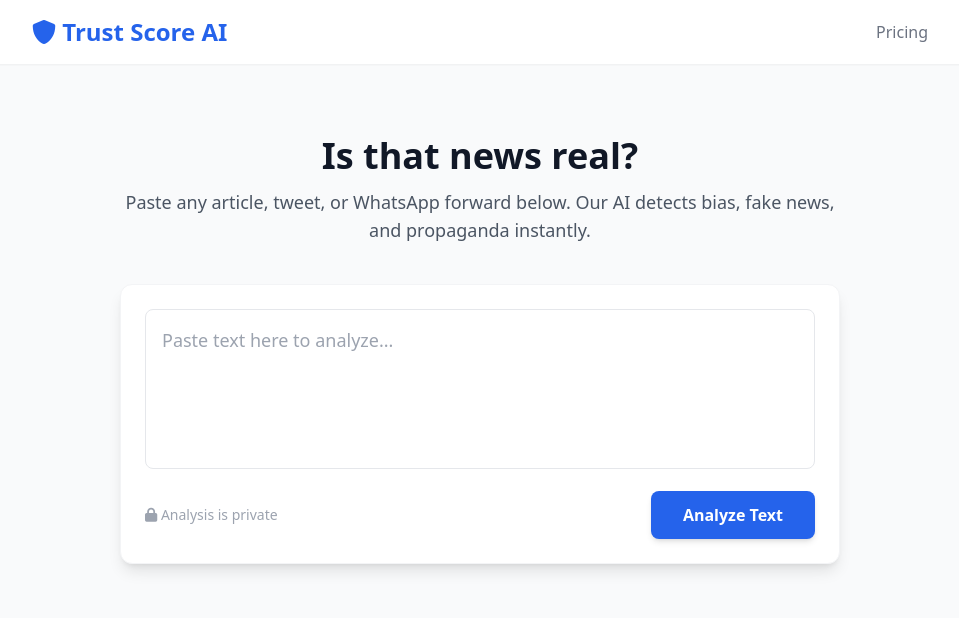
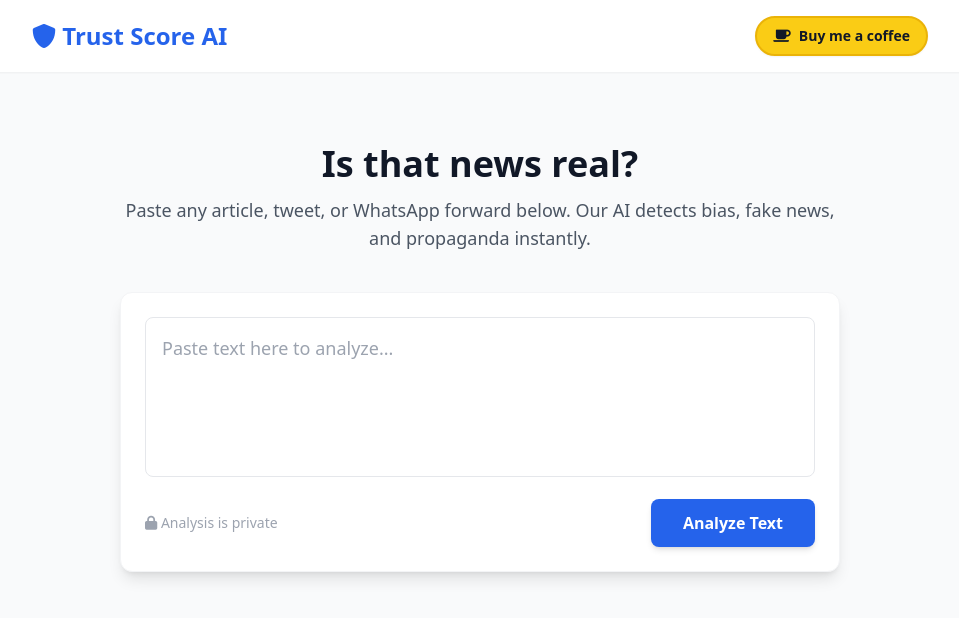
Before and after one commit to vaibhav003-web/trust-score-backend, a plain HTML site: page index.html in a window 1280 px wide. Shown: the whole page, without its empty margins (160-1119 px from the left). Drawn offline with nearby package versions, Linux system fonts and the light colour scheme.

Commit message:
Add support button to index.html
Added a 'Buy me a coffee' button to support the project.

```diff
--- a/index.html
+++ b/index.html
@@ -11,8 +11,14 @@
 
     <nav class="bg-white shadow-sm p-4">
         <div class="max-w-4xl mx-auto flex justify-between items-center">
-            <h1 class="text-2xl font-bold text-blue-600"><i class="fas fa-shield-alt"></i> Trust Score AI</h1>
-            <a href="#" class="text-gray-500 hover:text-blue-600 font-medium">Pricing</a>
+            <h1 class="text-2xl font-bold text-blue-600">
+                <i class="fas fa-shield-alt"></i> Trust Score AI
+            </h1>
+
+            <a href="https://buymeacoffee.com/trustscore" target="_blank"
+               class="flex items-center gap-2 bg-yellow-400 hover:bg-yellow-500 text-gray-900 font-bold py-2 px-4 rounded-full transition-all shadow-sm text-sm border-2 border-yellow-500">
+                <i class="fas fa-coffee"></i> <span>Buy me a coffee</span>
+            </a>
         </div>
     </nav>
 
```
